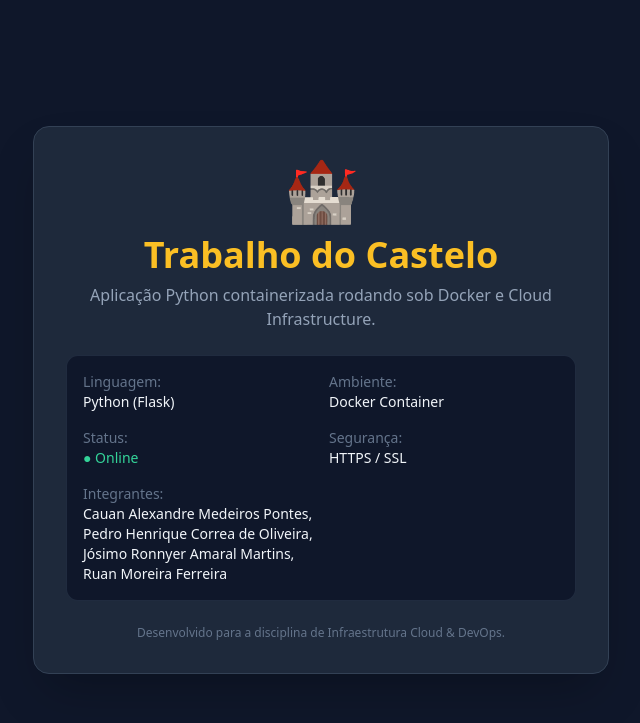
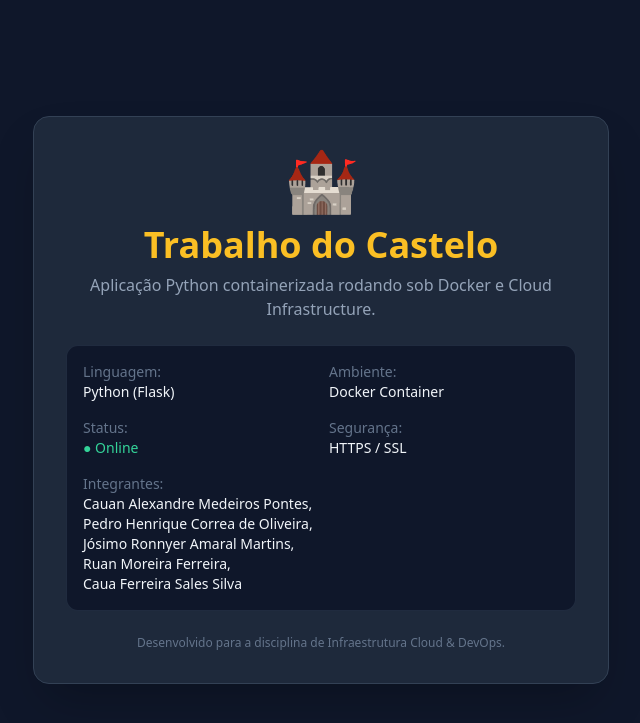
Before and after one commit to c4uxns/trabalho-castelo, a Python web app: template templates/index.html in a window 1280 px wide. Shown: the top 723 px of the page, without its empty margins (319-959 px from the left). Run offline with Jinja, Linux system fonts and the light colour scheme; the template is opened without the code that fills it, so the values that code supplies are empty; some libraries are stand-ins or nearby versions.

Commit message:
fix: update favicon link and add missing team member in index.html

```diff
--- a/templates/index.html
+++ b/templates/index.html
@@ -5,7 +5,7 @@
     <meta name="viewport" content="width=device-width, initial-scale=1.0">
     <title>Trabalho do Castelo</title>
     <script src="https://cdn.tailwindcss.com"></script>
-    <link rel="icon" type="image/png" href="favicon.jpg">
+    <link rel="shortcut icon" href="favicon.jpg" type="image/x-icon">
 </head>
 <body class="bg-slate-900 text-slate-100 min-h-screen flex items-center justify-center p-6">
     <div class="max-w-xl w-full bg-slate-800 rounded-2xl shadow-2xl p-8 border border-slate-700 text-center">
@@ -18,7 +18,7 @@
             <div><span class="text-slate-500 block">Ambiente:</span> Docker Container</div>
             <div><span class="text-slate-500 block">Status:</span> <span class="text-emerald-400">● Online</span></div>
             <div><span class="text-slate-500 block">Segurança:</span> HTTPS / SSL</div>
-            <div><span class="text-slate-500 block">Integrantes:</span> Cauan Alexandre Medeiros Pontes, Pedro Henrique Correa de Oliveira, Jósimo Ronnyer Amaral Martins, Ruan Moreira Ferreira</div>
+            <div><span class="text-slate-500 block">Integrantes:</span> Cauan Alexandre Medeiros Pontes, Pedro Henrique Correa de Oliveira, Jósimo Ronnyer Amaral Martins, Ruan Moreira Ferreira, <br>Caua Ferreira Sales Silva </div>
         </div>
 
         <p class="text-xs text-slate-500">Desenvolvido para a disciplina de Infraestrutura Cloud & DevOps.</p>
```
